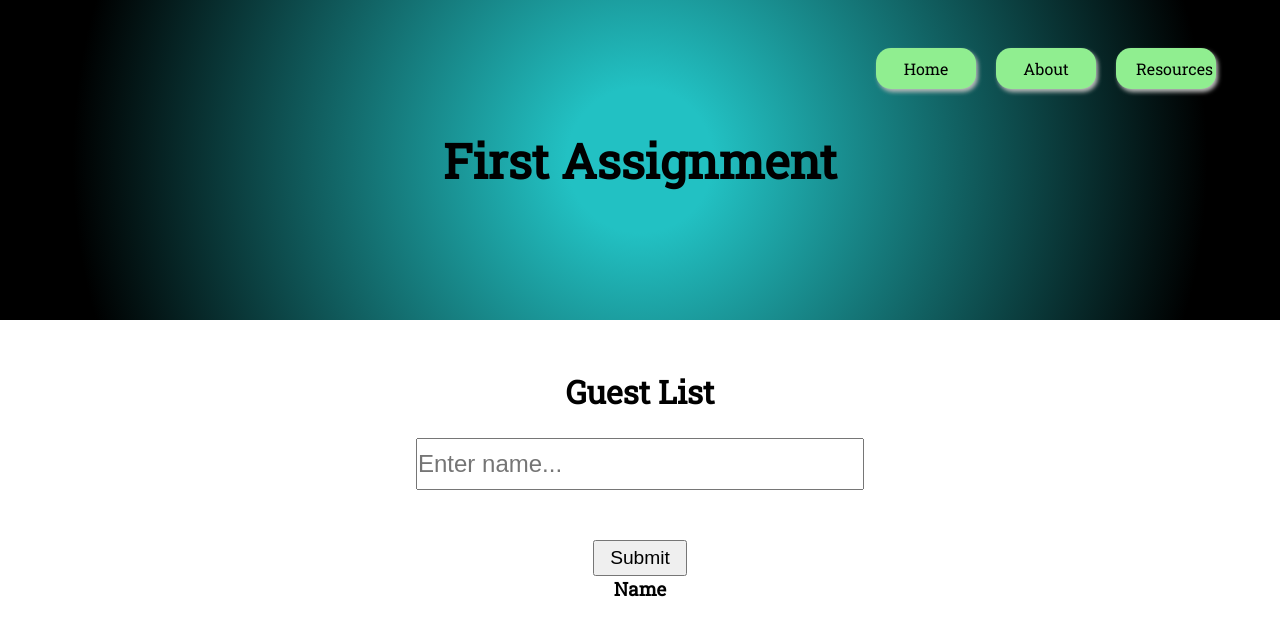
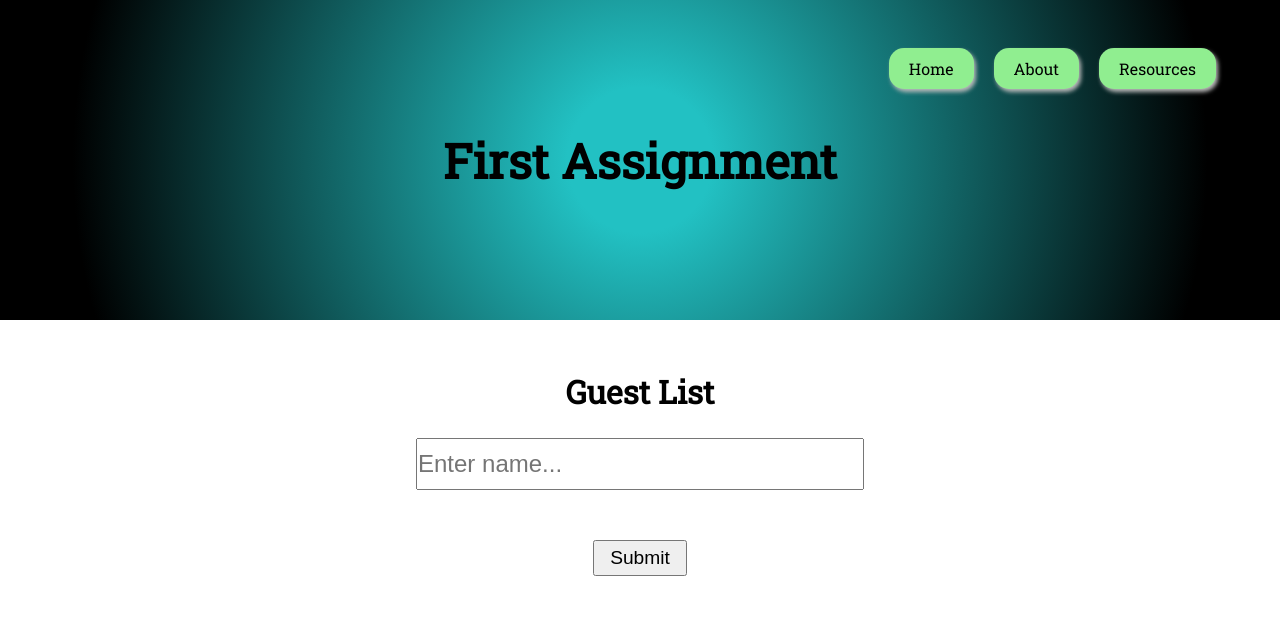
Before and after one commit to andrewrey/reactCompleteGuideAssignment1, a React (Create React App) app: page / in a window 1280 px wide. Shown: the top 636 px of the page. Built offline with nearby package versions, Linux system fonts and the light colour scheme.

Commit message:
added guests prop to guest card to make card for each entered guest

```diff
--- a/src/App.js
+++ b/src/App.js
@@ -40,7 +40,7 @@ class App extends Component {
     return (
       <div className={"App"}>
         <Header />
-        <MainContent handleName={this.handleNameInput} handleSubmit={this.handleNameSubmit.bind(this, this.state.pendingGuest)} pendingGuest={this.state.pendingGuest} />
+        <MainContent handleName={this.handleNameInput} handleSubmit={this.handleNameSubmit.bind(this, this.state.pendingGuest)} pendingGuest={this.state.pendingGuest} guests={this.state.guests} />
       </div>
     );
   }
--- a/src/Header/Header.scss
+++ b/src/Header/Header.scss
@@ -37,7 +37,6 @@ header {
     background-color: lightgreen;
     box-shadow: 2px 3px 4px rgb(186, 186, 186);
     display: block;
-    width: 100px;
     padding: 10px 20px;
     border-radius: 15px;
     &:not(:last-of-type) {
--- a/src/MainContent/GuestName/index.js
+++ b/src/MainContent/GuestName/index.js
@@ -1,9 +1,9 @@
 import React from "react";
 
-const GuestName = () => {
+const GuestName = ({ name }) => {
   return (
     <div className="guestCard">
-      <h3>Name</h3>
+      <h3>{name}</h3>
     </div>
   );
 };
--- a/src/MainContent/Output/index.js
+++ b/src/MainContent/Output/index.js
@@ -1,10 +1,12 @@
 import React from "react";
 import GuestName from "../GuestName";
 
-const Output = () => {
+const Output = ({ guests }) => {
   return (
     <div className="guest-list">
-      <GuestName />
+      {guests.map((guest) => (
+        <GuestName name={guest.name} />
+      ))}
     </div>
   );
 };
--- a/src/MainContent/index.js
+++ b/src/MainContent/index.js
@@ -3,11 +3,11 @@ import "./MainContent.scss";
 import GuestInput from "./GuestInput";
 import Output from "./Output";
 
-const MainContent = ({ handleName, handleSubmit, pendingGuest }) => (
+const MainContent = ({ handleName, handleSubmit, pendingGuest, guests }) => (
   <main>
     <h2>Guest List</h2>
     <GuestInput handleName={handleName} handleSubmit={handleSubmit} pendingGuest={pendingGuest} />
-    <Output />
+    <Output guests={guests} />
   </main>
 );
 export default MainContent;
```
